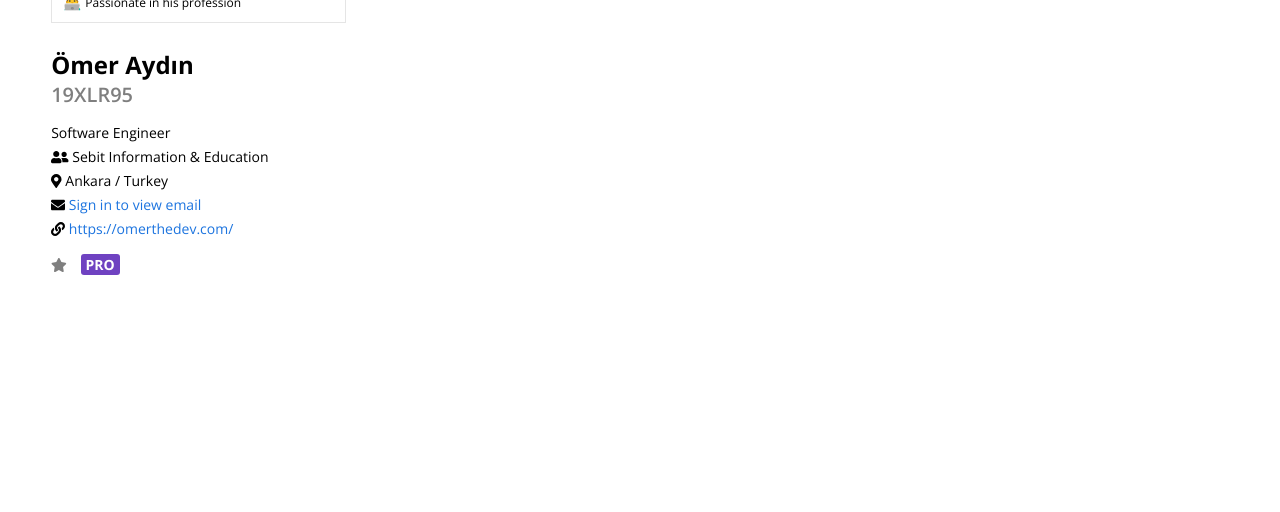
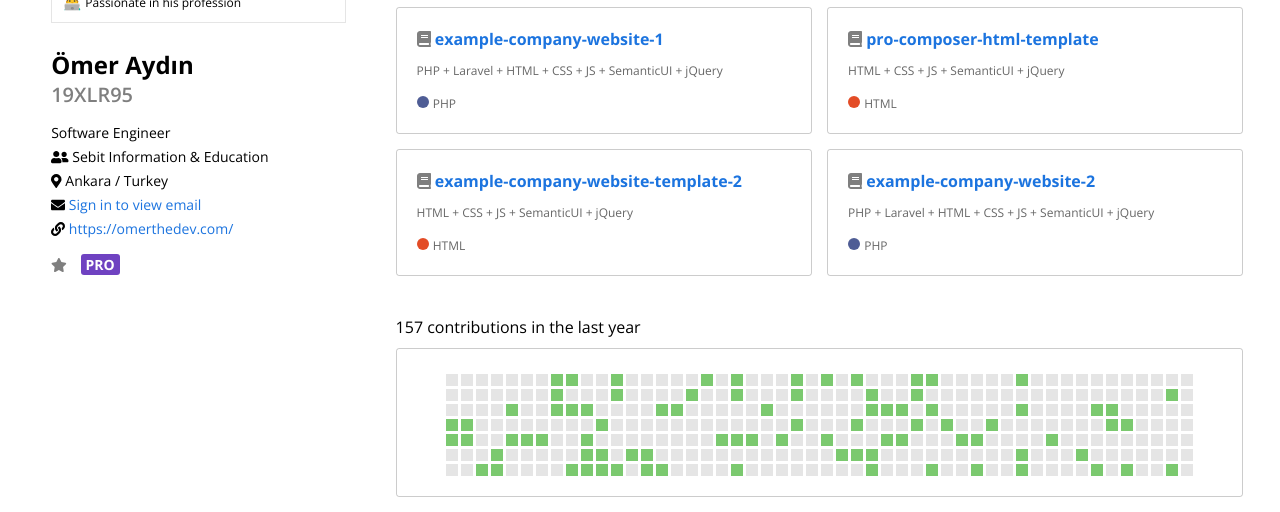
Before and after one commit to 19XLR95/github-profile-page, a React app: page / in a window 1280 px wide. Shown: the part 332-844 px from the top of the page. Before the commit the page ends 800 px from the top, so only its background shows below. Built offline with nearby package versions, Linux system fonts and the light colour scheme; a web font is replaced by a local one.

Commit message:
main grid continue

```diff
--- /dev/null
+++ b/src/components/ContributionGrid.js
@@ -0,0 +1,31 @@
+import React from "react";
+
+export default class ContributionGrid extends React.Component {
+    cells(quantity) {
+        let cells = [];
+
+        for(let i = 0; i < quantity; i++) {
+            if(Math.floor(Math.random() * 100) % 4 == 0) {
+                cells.push(<div style={{backgroundColor: "#7bc96f"}}></div>);
+            } else {
+                cells.push(<div></div>);
+            }
+        }
+
+        return cells;
+    }
+
+    render() {
+        return (
+            <div className="contribution-grid">
+                {this.cells(50)}
+                {this.cells(50)}
+                {this.cells(50)}
+                {this.cells(50)}
+                {this.cells(50)}
+                {this.cells(50)}
+                {this.cells(50)}
+            </div>
+        );
+    }
+}
--- a/src/components/MainGrid.js
+++ b/src/components/MainGrid.js
@@ -2,6 +2,10 @@ import React from "react";
 import MainGridLeft from "./MainGridLeft";
 import MainGridRight from "./MainGridRight";
 import MainTabs from "./MainTabs";
+import PinnedProject from "./PinnedProject";
+import { FontAwesomeIcon } from "@fortawesome/react-fontawesome";
+import { faBook } from "@fortawesome/free-solid-svg-icons";
+import ContributionGrid from "./ContributionGrid";
 
 export default class MainGrid extends React.Component {
     render() {
@@ -11,6 +15,46 @@ export default class MainGrid extends React.Component {
 
                 <MainGridRight>
                     <MainTabs />
+
+                    Pinned
+
+                    <div className="pinned-grid">
+                        <PinnedProject btnValue="customer-agent-system" styleColor="#f1e05a"
+                        description="Java + Spring Boot + HTML + CSS + JS + jQuery" projLang="JavaScript">
+                            <FontAwesomeIcon icon={faBook} />
+                        </PinnedProject>
+
+                        <PinnedProject btnValue="sharepair" styleColor="#4f5d95"
+                        description="PHP + Laravel + HTML + CSS + JS + jQuery" projLang="PHP">
+                            <FontAwesomeIcon icon={faBook} />
+                        </PinnedProject>
+
+                        <PinnedProject btnValue="example-company-website-1" styleColor="#4f5d95"
+                        description="PHP + Laravel + HTML + CSS + JS + SemanticUI + jQuery" projLang="PHP">
+                            <FontAwesomeIcon icon={faBook} />
+                        </PinnedProject>
+
+                        <PinnedProject btnValue="pro-composer-html-template" styleColor="#e34c26"
+                        description="HTML + CSS + JS + SemanticUI + jQuery" projLang="HTML">
+                            <FontAwesomeIcon icon={faBook} />
+                        </PinnedProject>
+
+                        <PinnedProject btnValue="example-company-website-template-2" styleColor="#e34c26"
+                        description="HTML + CSS + JS + SemanticUI + jQuery" projLang="HTML">
+                            <FontAwesomeIcon icon={faBook} />
+                        </PinnedProject>
+
+                        <PinnedProject btnValue="example-company-website-2" styleColor="#4f5d95"
+                        description="PHP + Laravel + HTML + CSS + JS + SemanticUI + jQuery" projLang="PHP">
+                            <FontAwesomeIcon icon={faBook} />
+                        </PinnedProject>
+                    </div>
+
+                    157 contributions in the last year
+
+                    <div className="contribution">
+                        <ContributionGrid />
+                    </div>
                 </MainGridRight>
             </main>
         );
--- /dev/null
+++ b/src/components/PinnedProject.js
@@ -0,0 +1,16 @@
+import React from "react";
+import Link from "./Link";
+
+export default class PinnedProject extends React.Component {
+    render() {
+        return (
+            <div className="pinned-project">
+                {this.props.children} <Link btnValue={this.props.btnValue} />
+
+                <p>{this.props.description}</p>
+
+                <div style={{backgroundColor: this.props.styleColor}}></div> <span>{this.props.projLang}</span>
+            </div>
+        );
+    }
+}
--- a/src/index.css
+++ b/src/index.css
@@ -207,6 +207,12 @@ main > div > div:nth-child(2) > h2:last-child {
     font-size: 20px;
 }
 
+main > div:last-child {
+    display: flex;
+    flex-direction: column;
+    margin-right: 4%;
+}
+
 main > div:last-child > div:first-child {
     border-bottom: 1.1px solid rgba(0,0,0,0.2);
     padding-bottom: 22px;
@@ -228,7 +234,7 @@ main > div:last-child > div:first-child > a:hover {
 main > div:last-child > div:first-child > a > span {
     background-color: rgba(0,0,0,0.1);
     color: rgba(0,0,0,0.6);
-    border-radius: 10px;
+    border-radius: 100%;
     font-size: 12px;
     font-weight: bold;
     padding: 2px;
@@ -240,6 +246,75 @@ main > div:last-child > div:first-child > a > span {
     font-weight: bold;
 }
 
+.pinned-grid {
+    display: grid;
+    grid-template-columns: 1fr 1fr;
+    gap: 15px;
+    margin-bottom: 40px;
+}
+
+.pinned-project {
+    border: 1px solid rgba(0,0,0,0.2);
+    border-radius: 3px;
+    padding: 20px;
+}
+
+.pinned-project > svg {
+    margin: 0 !important;
+    color: rgba(0,0,0,0.5) !important;
+}
+
+.pinned-project > a {
+    font-weight: bold;
+    color: #1c74df;
+    text-decoration: none;
+}
+
+.pinned-project > a:hover {
+    text-decoration: underline;
+}
+
+.pinned-project > p {
+    color: rgba(0,0,0,0.6);
+    font-size: 12px;
+}
+
+.pinned-project > span {
+    background-color: transparent !important;
+    color: rgba(0,0,0,0.6) !important;
+    font-weight: normal !important;
+    font-size: 12px;
+}
+
+.pinned-project > div {
+    width: 12px;
+    height: 12px;
+    border-radius: 100%;
+    display: inline-block;
+}
+
+.contribution {
+    border: 1px solid rgba(0,0,0,0.2);
+    border-radius: 3px;
+    padding: 20px;
+    margin-top: 10px;
+    display: flex;
+    justify-content: center;
+}
+
+.contribution-grid {
+    display: grid;
+    grid-template-columns: repeat(50, 12px);
+    grid-template-rows: repeat(7, 12px);
+    gap: 3px;
+}
+
+.contribution-grid > div {
+    background-color: rgba(0,0,0,0.1);
+    width: 12px;
+    height: 12px;
+}
+
 * {
     box-sizing: border-box;
 }
```
Also changed, not shown: README.md.
